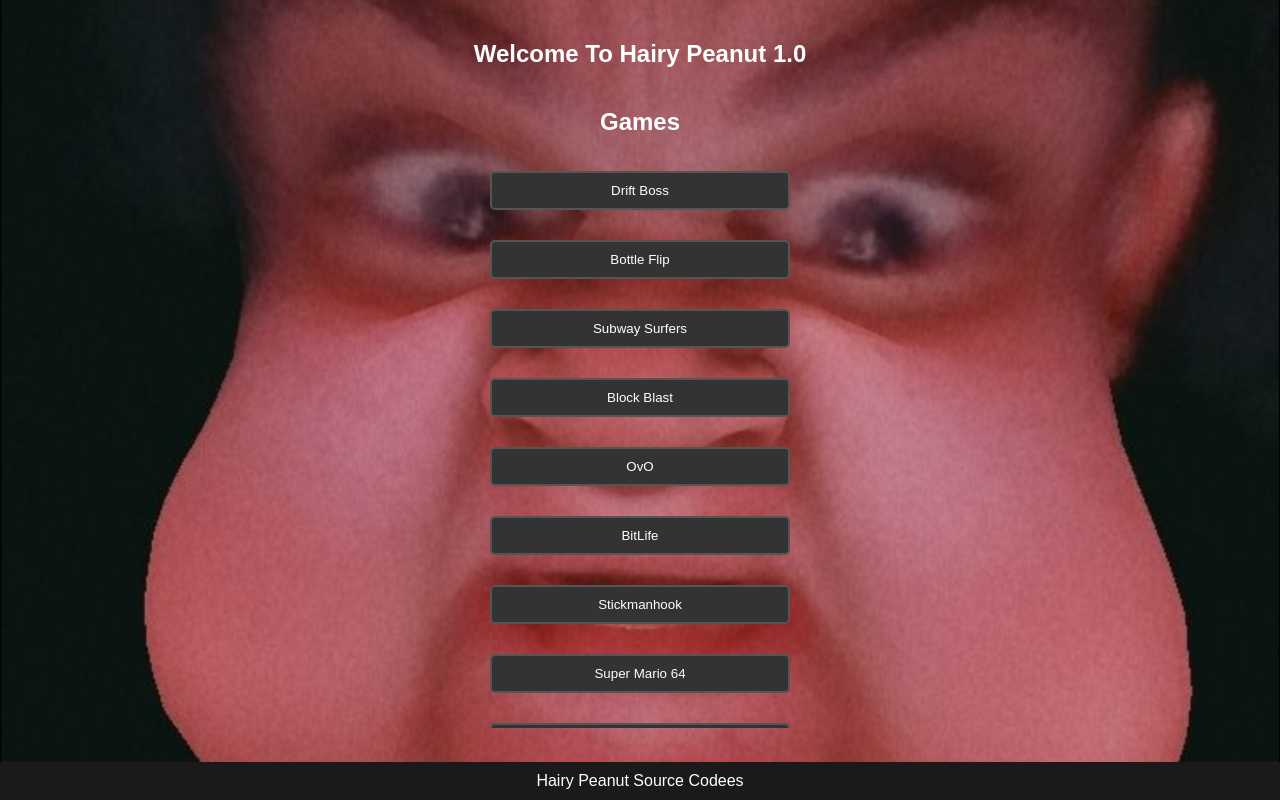
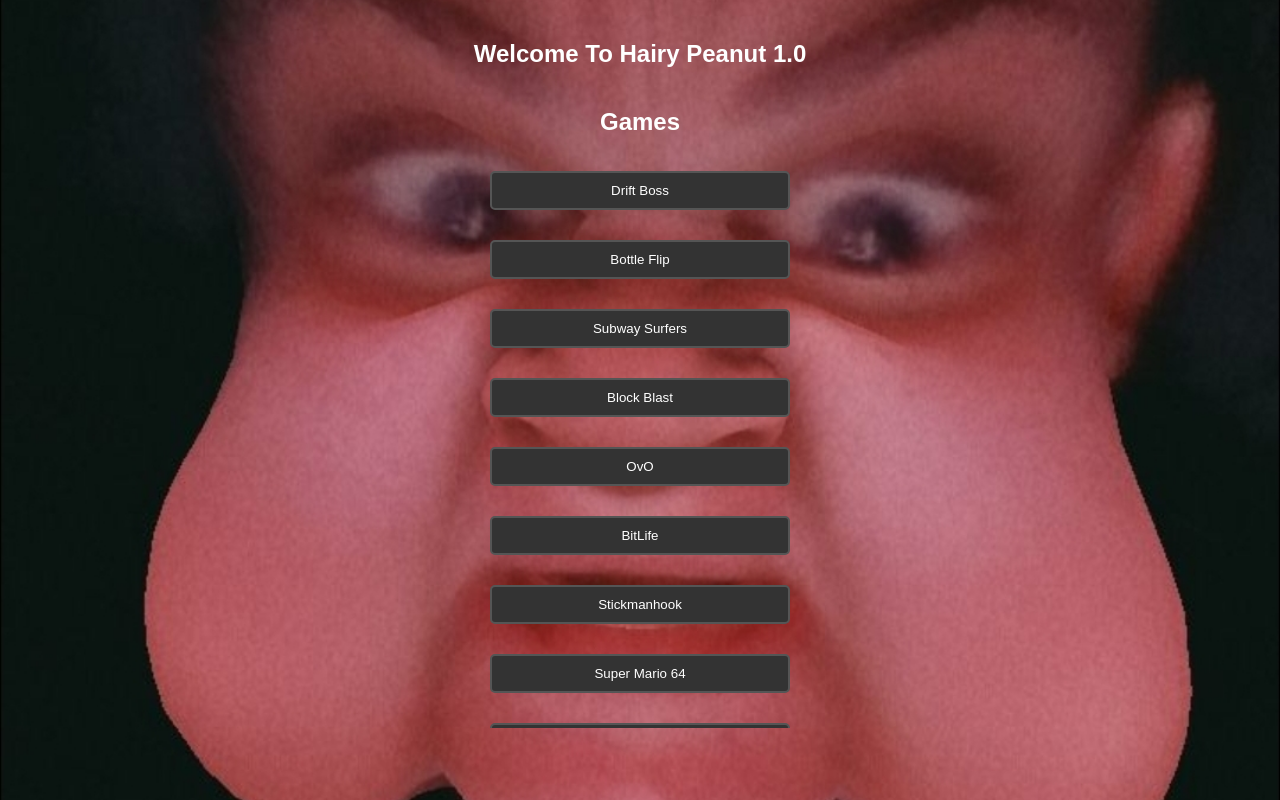
Before and after one commit to monkeyclickerbeta/hariypeanut, a plain HTML site: page index.html in a window 1280 px wide. Drawn offline with Linux system fonts and the light colour scheme.

Commit message:
Update index.html

```diff
--- a/index.html
+++ b/index.html
@@ -84,10 +84,6 @@
         <button onclick="setTimeout(() => { window.location.href='https://raw.githubusercontent.com/mathpunch/mathpunch.github.io/refs/heads/main/style.css'; }, 350);">style.css</button>
     </div>
 
-    <footer>
-        Hairy Peanut Source Codees
-    </footer>
-
     <script>
         // Disable scrolling during loading
         window.onload = function() {
```
